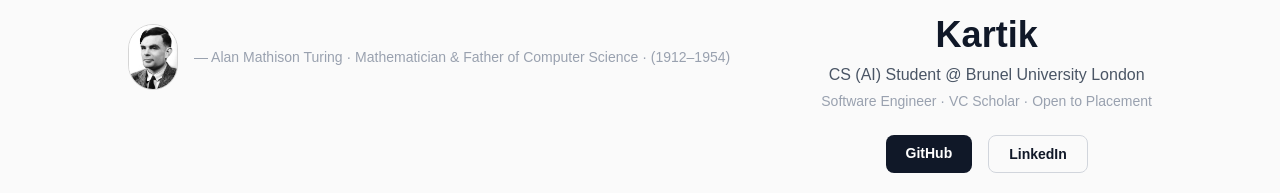
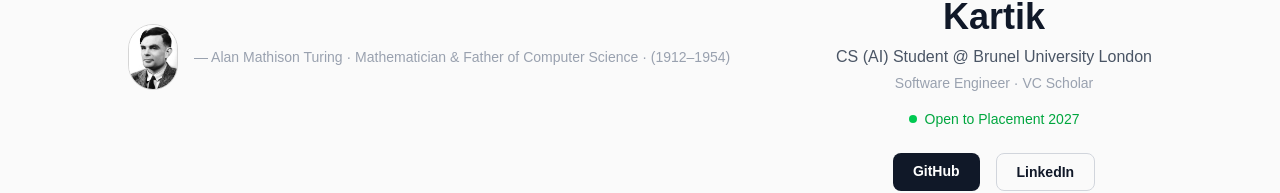
Before and after one commit to krtk119/Portfolio, a Next.js app: page / in a window 1280 px wide. Shown: the part 398-591 px from the top of the page. Built offline with nearby package versions, Linux system fonts and the light colour scheme.

Commit message:
Add open to placement badge in hero

```diff
--- a/app/page.tsx
+++ b/app/page.tsx
@@ -214,7 +214,14 @@ export default function Home() {
             />
             <h1 className="hero-animate hero-delay-2 text-4xl font-bold mb-2 text-gray-900 dark:text-gray-100">Kartik</h1>
             <p className="hero-animate hero-delay-3 text-gray-600 dark:text-gray-400 mb-1">CS (AI) Student @ Brunel University London</p>
-            <p className="hero-animate hero-delay-3 text-gray-400 dark:text-gray-500 text-sm mb-6">Software Engineer · VC Scholar · Open to Placement</p>
+            <p className="hero-animate hero-delay-3 text-gray-400 dark:text-gray-500 text-sm mb-4">Software Engineer · VC Scholar</p>
+            <div className="hero-animate hero-delay-3 flex items-center justify-center gap-2 mb-6">
+              <span className="relative flex h-2 w-2">
+               <span className="animate-ping absolute inline-flex h-full w-full rounded-full bg-green-400 opacity-75"></span>
+               <span className="relative inline-flex rounded-full h-2 w-2 bg-green-500"></span>
+              </span>
+              <span className="text-green-600 dark:text-green-400 text-sm font-medium">Open to Placement 2027</span>
+            </div>
             <div className="hero-animate hero-delay-4 flex gap-4">
               <a href="https://github.com/krtk119" target="_blank" rel="noreferrer" className="premium-button px-5 py-2 bg-gray-900 dark:bg-white text-white dark:text-gray-900 font-semibold rounded-lg hover:bg-gray-700 dark:hover:bg-gray-200 transition text-sm">GitHub</a>
               <a href="https://www.linkedin.com/in/krtk119" target="_blank" rel="noreferrer" className="premium-button px-5 py-2 border border-gray-300 dark:border-gray-600 text-gray-900 dark:text-gray-100 font-semibold rounded-lg hover:border-gray-900 dark:hover:border-gray-300 transition text-sm">LinkedIn</a>
```
